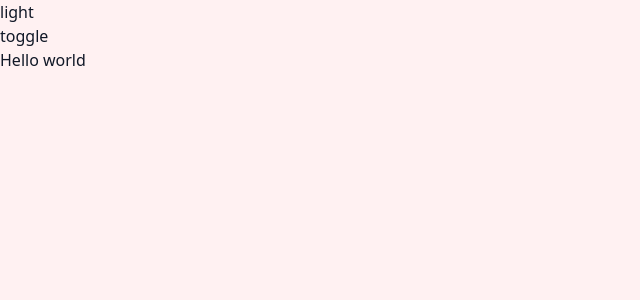
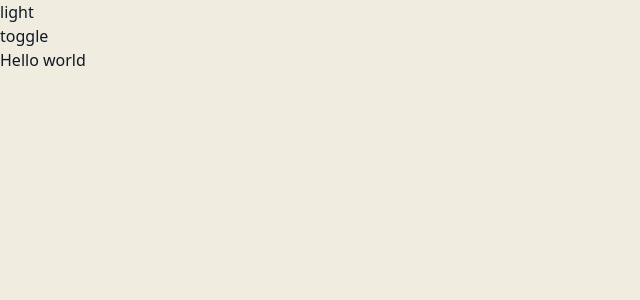
Before and after one commit to becasualle/lead-and-serve, a Next.js app: page / in a window 1280 px wide. Shown: the top 300 px of the page, without its empty margins (0-640 px from the left). Built offline with nearby package versions, Linux system fonts and the light colour scheme.

Commit message:
added custom color

```diff
--- a/src/pages/globals.css
+++ b/src/pages/globals.css
@@ -6,7 +6,7 @@
   @apply antialiased;
 }
 body {
-  @apply bg-rose-50 text-gray-900;
+  @apply bg-polka text-gray-900;
 }
 
 .dark body {
--- a/tailwind.config.ts
+++ b/tailwind.config.ts
@@ -13,6 +13,9 @@ const config: Config = {
         'gradient-conic':
           'conic-gradient(from 180deg at 50% 50%, var(--tw-gradient-stops))',
       },
+      colors: {
+        polka: '#f0ece0',
+      },
     },
   },
   plugins: [],
```
